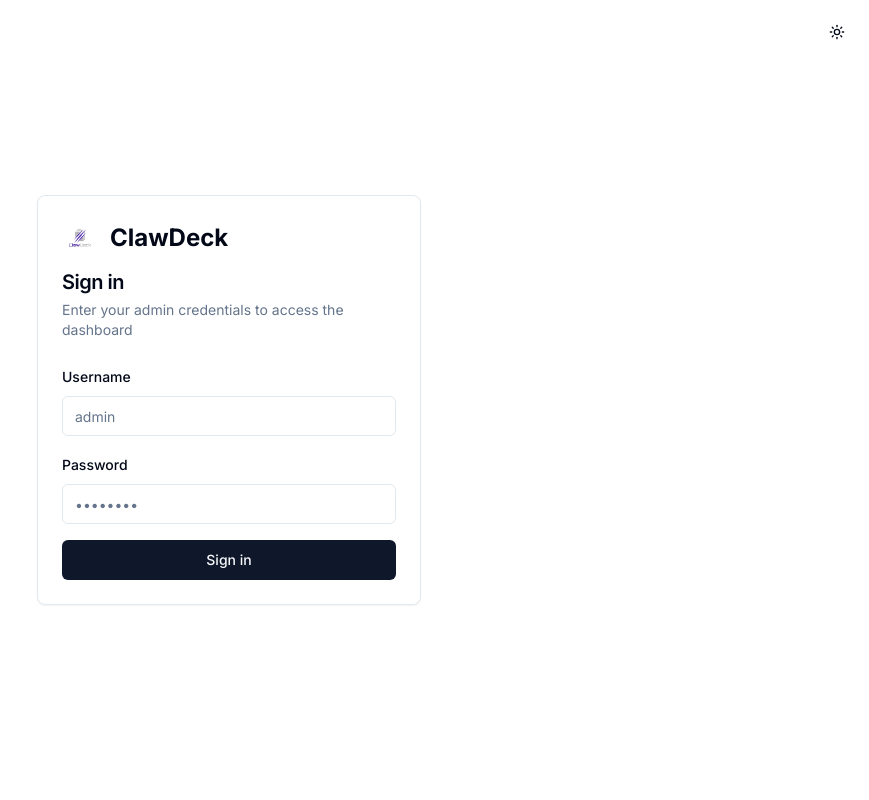
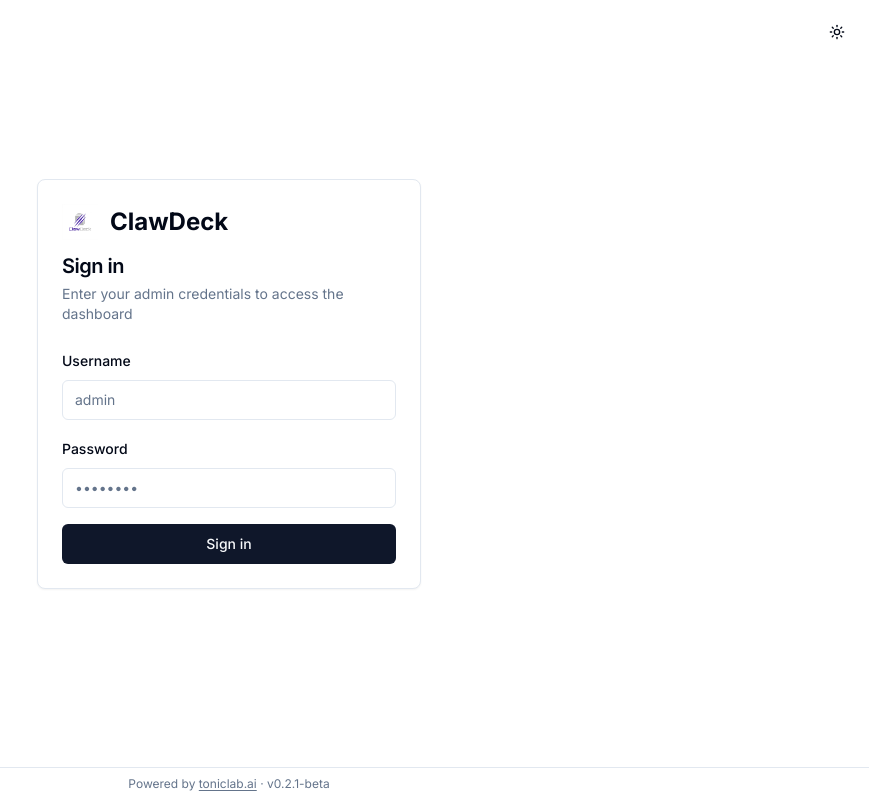
Before and after one commit to tonylnng/clawdeck, a Next.js app in the folder frontend/: page /login in a window 1280 px wide. Shown: the whole page, without its empty margins (411-1280 px from the left). Built offline with nearby package versions, Linux system fonts and the light colour scheme.

Commit message:
feat: add footer to login page and dashboard
- New Footer component: 'Powered by toniclab.ai · v0.2.1-beta'
- Added to login page (bottom of screen)
- Added to dashboard layout (below all pages)

```diff
--- a/frontend/src/app/dashboard/layout.tsx
+++ b/frontend/src/app/dashboard/layout.tsx
@@ -5,6 +5,7 @@
 import Link from 'next/link';
 import { Button } from '@/components/ui/button';
 import { ThemeToggle } from '@/components/layout/ThemeToggle';
+import { Footer } from '@/components/layout/Footer';
 import { Separator } from '@/components/ui/separator';
 import Image from 'next/image';
 import {
@@ -154,6 +155,8 @@
         <main className="flex-1 overflow-hidden">
           {children}
         </main>
+
+        <Footer />
       </div>
     </div>
   );
--- a/frontend/src/app/login/page.tsx
+++ b/frontend/src/app/login/page.tsx
@@ -7,6 +7,7 @@
 import { Label } from '@/components/ui/label';
 import { Card, CardContent, CardDescription, CardHeader, CardTitle } from '@/components/ui/card';
 import { ThemeToggle } from '@/components/layout/ThemeToggle';
+import { Footer } from '@/components/layout/Footer';
 import Image from 'next/image';
 import { Loader2 } from 'lucide-react';
 
@@ -47,11 +48,12 @@
   };
 
   return (
-    <div className="min-h-screen flex items-center justify-center bg-background p-4">
+    <div className="min-h-screen flex flex-col bg-background">
       <div className="absolute top-4 right-4">
         <ThemeToggle />
       </div>
 
+      <div className="flex-1 flex items-center justify-center p-4">
       <Card className="w-full max-w-sm">
         <CardHeader className="space-y-1">
           <div className="flex items-center gap-3 mb-2">
@@ -109,6 +111,9 @@
           </form>
         </CardContent>
       </Card>
+      </div>
+
+      <Footer />
     </div>
   );
 }
--- /dev/null
+++ b/frontend/src/components/layout/Footer.tsx
@@ -0,0 +1,19 @@
+const VERSION = 'v0.2.1-beta';
+
+export function Footer() {
+  return (
+    <footer className="w-full py-2 px-4 text-center text-xs text-muted-foreground border-t bg-card">
+      Powered by{' '}
+      <a
+        href="https://toniclab.ai"
+        target="_blank"
+        rel="noopener noreferrer"
+        className="hover:text-foreground underline underline-offset-2 transition-colors"
+      >
+        toniclab.ai
+      </a>
+      {' · '}
+      {VERSION}
+    </footer>
+  );
+}
```
